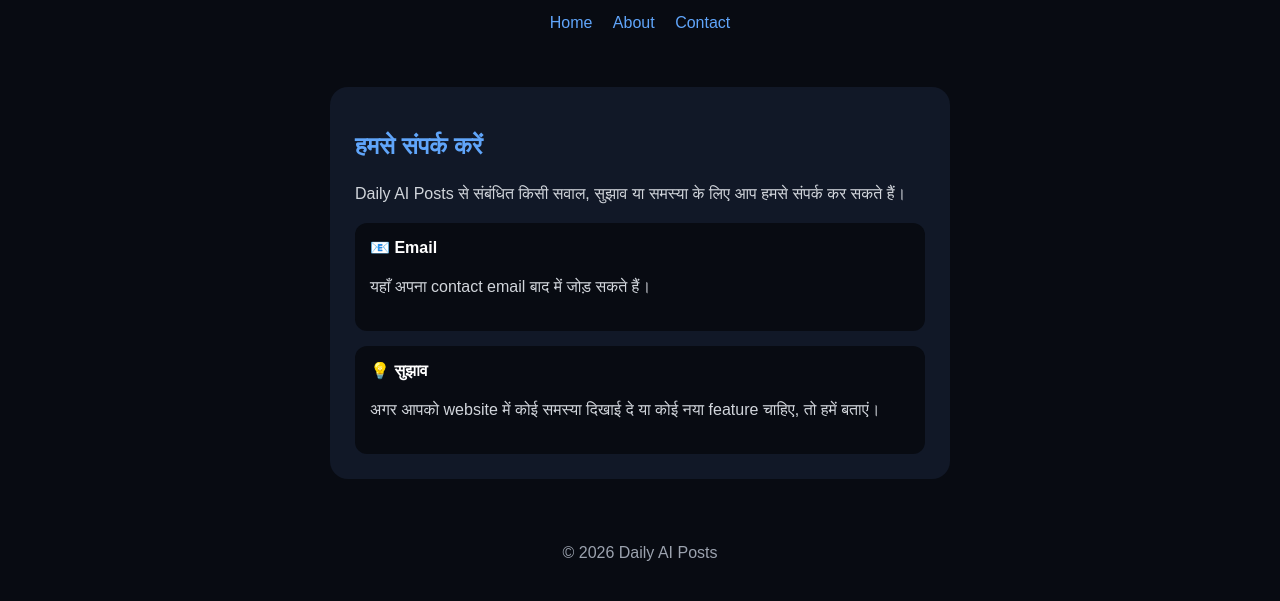
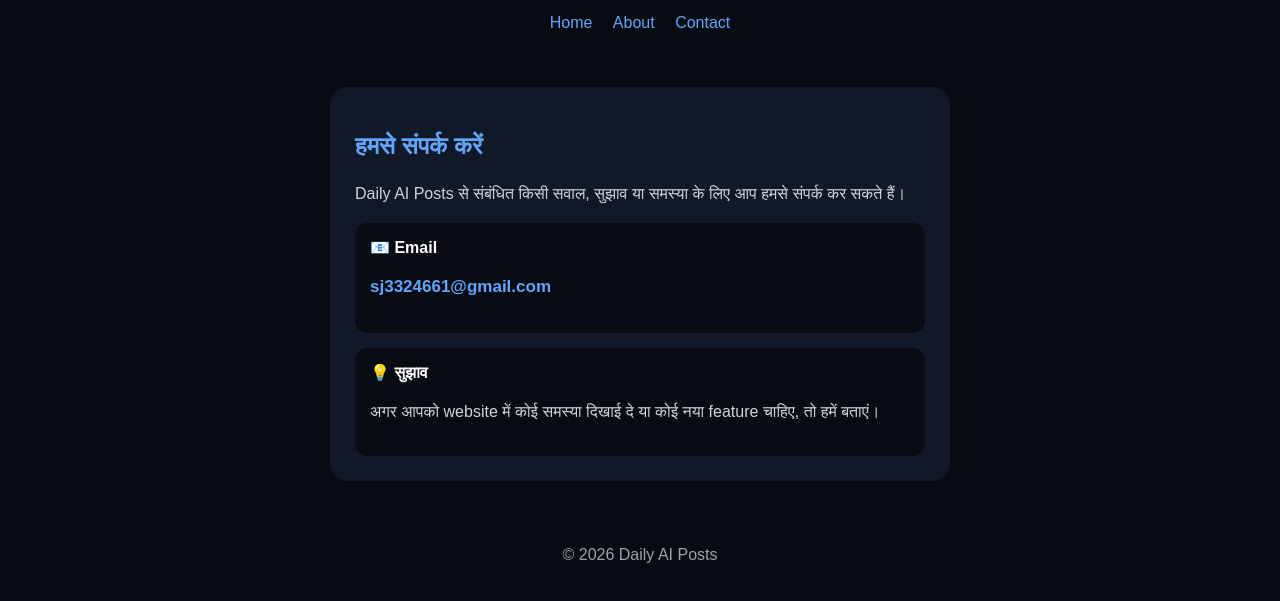
Before and after one commit to sj3324661-ops/daily-ai-posts23, a plain HTML site: page contact.html in a window 1280 px wide. Shown: the part 79-680 px from the top of the page. Drawn offline with Linux system fonts and the light colour scheme.

Commit message:
Update contact.html

```diff
--- a/contact.html
+++ b/contact.html
@@ -67,6 +67,17 @@ p{
     margin-top:15px;
 }
 
+.email-link{
+    color:#60a5fa;
+    text-decoration:none;
+    font-weight:bold;
+    font-size:17px;
+}
+
+.email-link:hover{
+    text-decoration:underline;
+}
+
 footer{
     text-align:center;
     padding:25px;
@@ -99,18 +110,28 @@ footer{
         </p>
 
         <div class="info">
+
             <strong>📧 Email</strong>
+
             <p>
-                यहाँ अपना contact email बाद में जोड़ सकते हैं।
+                <a
+                    class="email-link"
+                    href="mailto:sj3324661@gmail.com">
+                    sj3324661@gmail.com
+                </a>
             </p>
+
         </div>
 
         <div class="info">
+
             <strong>💡 सुझाव</strong>
+
             <p>
                 अगर आपको website में कोई समस्या दिखाई दे
                 या कोई नया feature चाहिए, तो हमें बताएं।
             </p>
+
         </div>
 
     </div>
```
